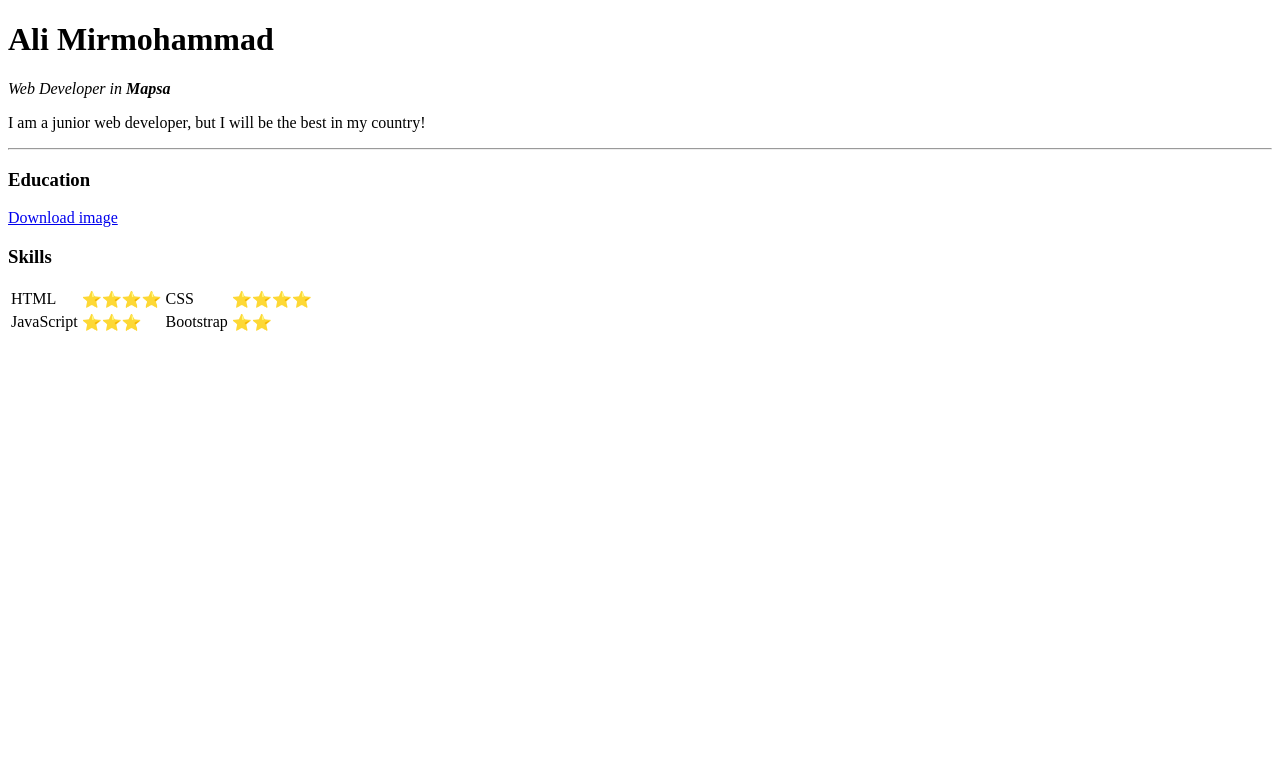
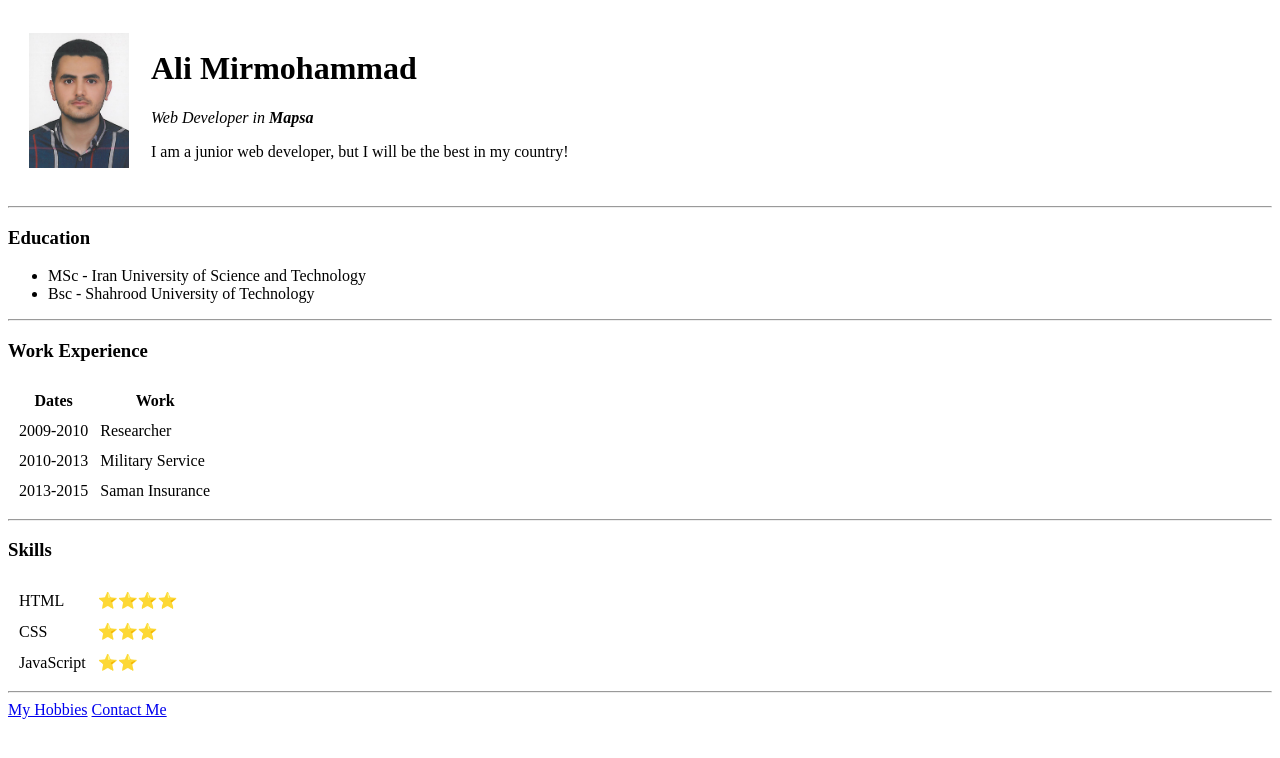
Before and after one commit to alimirmohammad/cv, a plain HTML site: page index.html in a window 1280 px wide. Drawn offline with Linux system fonts and the light colour scheme.

Commit message:
Add files via upload

```diff
--- a/index.html
+++ b/index.html
@@ -1,33 +1,68 @@
 <!DOCTYPE html>
-<html lang="en" dir="ltr">
-
+<html>
   <head>
     <meta charset="utf-8">
     <title>Ali's Personal Site</title>
+    <link rel="stylesheet" href="css/styles.css">
   </head>
 
   <body>
-  <h1>Ali Mirmohammad</h1>
+    <table cellspacing="20">
+      <tr>
+        <td><img src="images/ali.jpg" alt="ali profile picture" width="100px"></td>
+        <td><h1>Ali Mirmohammad</h1>
         <p><em>Web Developer in <strong>Mapsa</strong></em></p>
         <p>I am a junior web developer, but I will be the best in my country!</p>
+      </tr>
+    </table>
     <hr>
     <h3>Education</h3>
-  <a download href="https://images.unsplash.com/photo-1571754780001-844b92a95722?ixlib=rb-1.2.1&ixid=eyJhcHBfaWQiOjEyMDd9&auto=format&fit=crop&w=749&q=80">Download image</a>
+    <ul>
+      <li>MSc - Iran University of Science and Technology</li>
+      <li>Bsc - Shahrood University of Technology</li>
+    </ul>
+    <hr>
+    <h3>Work Experience</h3>
+    <table cellspacing="10">
+      <thead>
+        <tr>
+          <th>Dates</th>
+          <th>Work</th>
+        </tr>
+      </thead>
+      <tbody>
+        <tr>
+          <td>2009-2010</td>
+          <td>Researcher</td>
+        </tr>
+        <tr>
+          <td>2010-2013</td>
+          <td>Military Service</td>
+        </tr>
+        <tr>
+          <td>2013-2015</td>
+          <td>Saman Insurance</td>
+        </tr>
+      </tbody>
+    </table>
+    <hr>
     <h3>Skills</h3>
-  <table>
+    <table cellspacing="10">
       <tr>
         <td>HTML</td>
-      <td>⭐⭐⭐⭐</td>
+        <td>⭐️⭐️⭐️⭐️</td>
+      </tr>
+      <tr>
         <td>CSS</td>
-      <td>⭐⭐⭐⭐</td>
+        <td>⭐️⭐️⭐️</td>
       </tr>
       <tr>
         <td>JavaScript</td>
-      <td>⭐⭐⭐</td>
-      <td>Bootstrap</td>
-      <td>⭐⭐</td>
+        <td>⭐️⭐️</td>
       </tr>
     </table>
+    <hr>
+    <a href="hobbies.html">My Hobbies</a>
+    <a href="contact-me.html">Contact Me</a>
   </body>
-
 </html>
```
Also changed, not shown: contact-me.html (added, +25 -0 lines), hobbies.html (added, +16 -0 lines), images/ali.jpg (added). Lines whose indentation alone changed are shown as unchanged.
